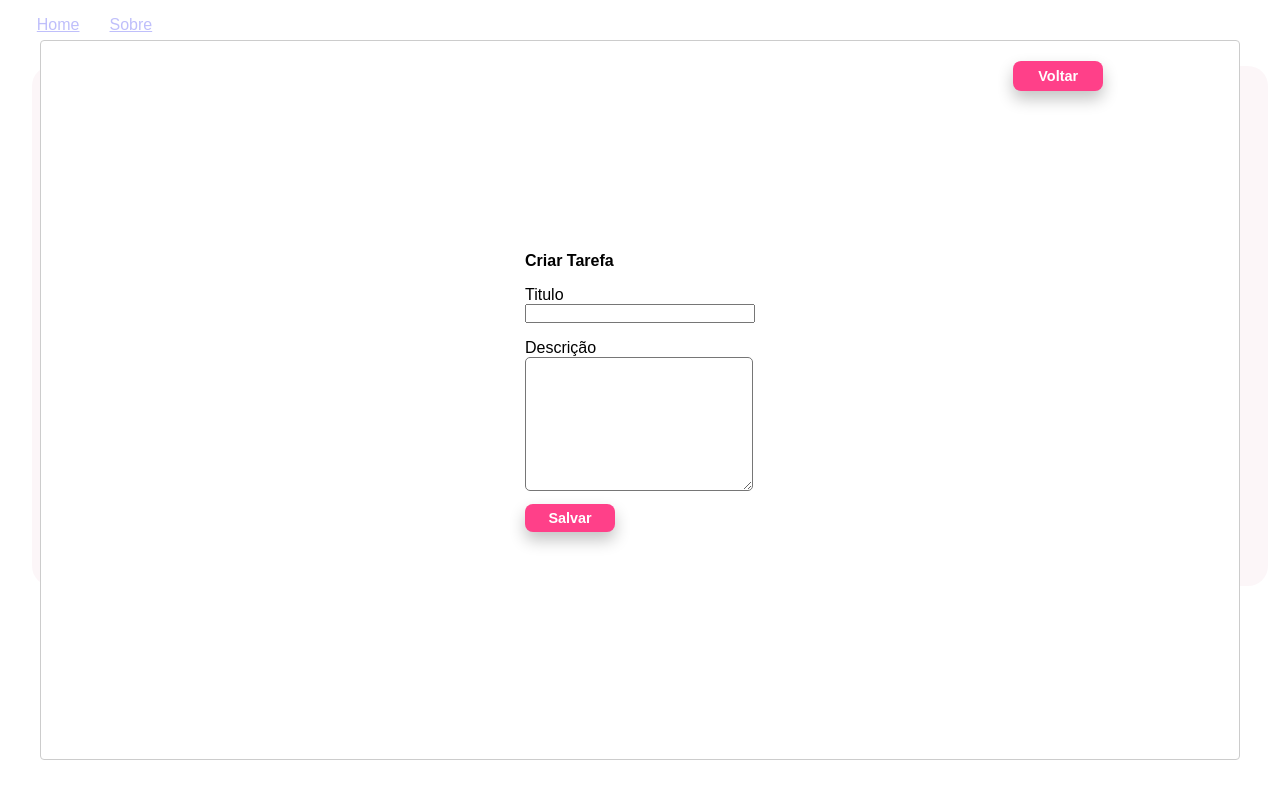
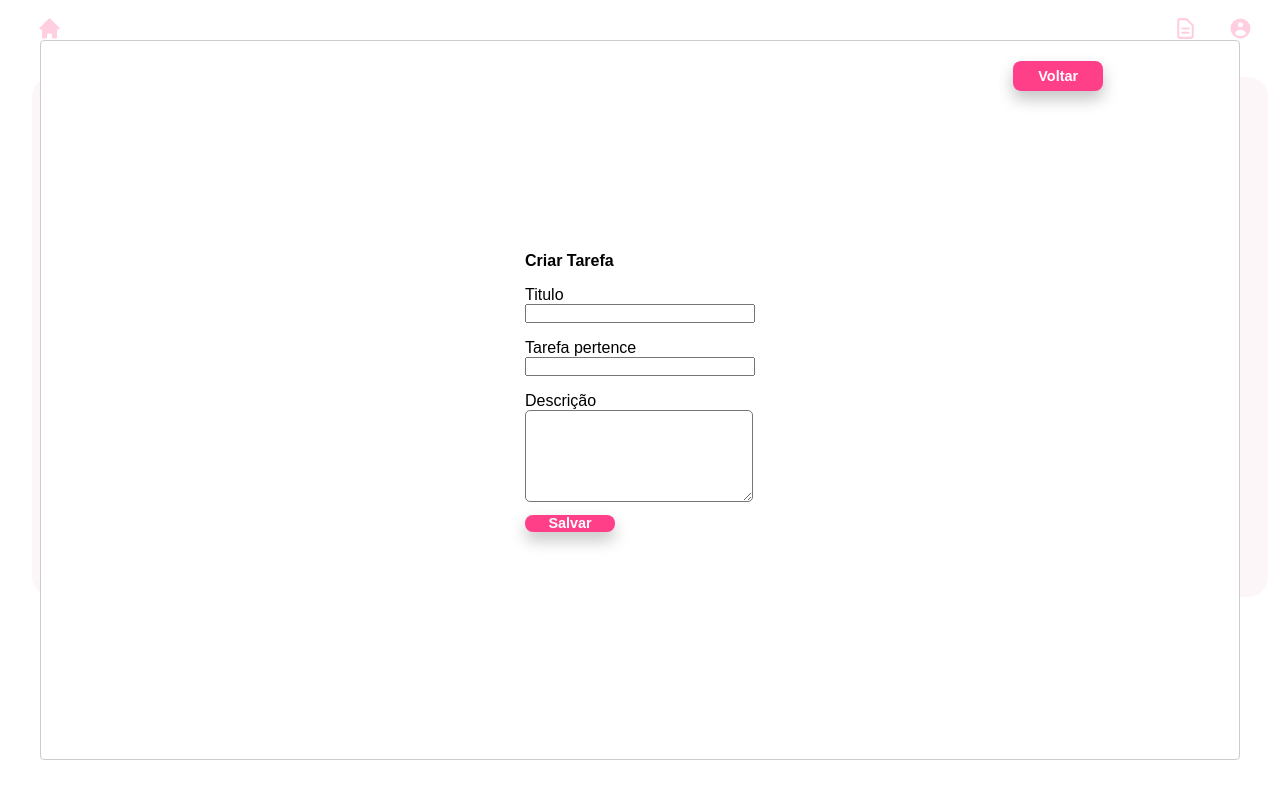
Before and after one commit to Cicera1987/todolist, a React (Create React App) app: page / in a window 1280 px wide. Both pictures are taken after a click on the button "Criar Task". Built offline with nearby package versions, Linux system fonts and the light colour scheme.

Commit message:
estilo modal

```diff
--- a/src/components/molecoles/modal/index.tsx
+++ b/src/components/molecoles/modal/index.tsx
@@ -40,7 +40,7 @@ const ModalCreateTask: React.FC = () => {
       id: idRandom(99),
       title: title,
       description: description,
-        tags: null,
+      tags: taskTags,
     };
     setTodoTask([...todoTask, newTask]);
   };
@@ -60,6 +60,7 @@ const ModalCreateTask: React.FC = () => {
           <Button onClick={OpenModal}>Criar Task</Button>
         </DivButtons>
       </ContainerButtons>
+      <div>
         <Modal isOpen={modalIsOpen} onRequestClose={handleCloseModal}>
           <ContainerModal>
             <h4>Criar Tarefa</h4>
@@ -68,6 +69,12 @@ const ModalCreateTask: React.FC = () => {
               type="text"
               value={title}
               onChange={(e) => setTitle(e.target.value)}
+            />
+            <ContainerTitle>Tarefa pertence </ContainerTitle>
+            <input
+              type='tags'
+              value=""
+              onChange={(e) => setTaskTags(taskTags)}
             />
             <ContainerTitle>Descrição</ContainerTitle>
             <TextArea
@@ -80,6 +87,7 @@ const ModalCreateTask: React.FC = () => {
             <Button onClick={handleCloseModal}>Voltar</Button>
           </DivButtons>
         </Modal>
+      </div>
       <ContainerListTask>
         {todoTask.map((task, key) => (
           <Todolist key={key} task={task} />
--- a/src/components/molecoles/navBar/index.tsx
+++ b/src/components/molecoles/navBar/index.tsx
@@ -1,16 +1,34 @@
 import { Link } from "react-router-dom";
-import { ContainerNav } from "./styles";
+import { ContainerNav, ContainerLInk } from "./styles";
+import {
+  HiHome,
+  HiUserCircle,
+  HiOutlineDocumentText,
+  HiOutlineUserAdd,
+} from "react-icons/hi";
 
 const NavBar = () => {
 
     return (
       <ContainerNav>
         <li>
-          <Link to="/">Home</Link>
+          <Link to="/">
+            <HiHome font-size={25} color="#ff4089" />
+          </Link>
         </li>
-        <li>
-          <Link to="about">Sobre</Link>
-        </li>
+        <ContainerLInk>
+          <li>
+            <Link to="about">
+              <HiOutlineDocumentText font-size={25} color="#ff4089" />
+            </Link>
+          </li>
+
+          <li>
+            <Link to="/login">
+              <HiUserCircle font-size={25} color="#ff4089" />
+            </Link>
+          </li>
+        </ContainerLInk>
       </ContainerNav>
     );
 }
--- a/src/components/molecoles/navBar/styles.ts
+++ b/src/components/molecoles/navBar/styles.ts
@@ -2,9 +2,16 @@ import styled from "styled-components";
 
 export const ContainerNav = styled.div`
     display: flex;
+    width: 95%;
+    justify-content: space-between;
     padding: 1em 0 2em 2.3em;
-    gap: 30px;
     border: none;
     list-style: none;
 
 `
+export const ContainerLInk = styled.div`
+    display: flex;
+    gap: 30px;
+    border: none;
+    list-style: none;
+`
--- a/src/components/pages/about/index.tsx
+++ b/src/components/pages/about/index.tsx
@@ -1,7 +1,13 @@
 import React from "react";
+import { ContainerHome } from "../../molecoles/modal/styles";
 
 function About() {
-  return <h1>Sobre</h1>;
+  return (
+    <ContainerHome>
+      <h3>Sobre</h3>
+    </ContainerHome>
+
+  );
 }
 
 export default About;
--- a/src/components/pages/todoList/index.tsx
+++ b/src/components/pages/todoList/index.tsx
@@ -1,9 +1,20 @@
+import { Link } from "react-router-dom";
 import { ITodoItem } from "../../../types";
 import {
   ContainerModalTasks,
   Title,
   Description,
+  ContainerIconTodo,
+  ContainerIconItem,
+  ContainerIconTitle,
+  ContainerTags,
 } from "./styles";
+
+import {
+  HiOutlinePencilAlt,
+  HiOutlineTrash,
+  HiArrowCircleRight,
+} from "react-icons/hi";
 
 interface taskProps{
   task: ITodoItem
@@ -12,12 +23,28 @@ interface taskProps{
 function Todolist({task}: taskProps) {
 
   return (
-      <ContainerModalTasks>
-        <div>
+    <ContainerModalTasks>
+      <div>
+        <ContainerIconTitle>
+          <HiArrowCircleRight fontSize={20} color="#5e5858" />
           <Title>{task.title}</Title>
-          <Description>{task.description}</Description>
-        </div>
-      </ContainerModalTasks>
+        </ContainerIconTitle>
+        <ContainerTags>
+
+        </ContainerTags>
+        <Description>{task.description}</Description>
+        <ContainerIconTodo>
+          <ContainerIconItem>
+            <a>
+              <HiOutlinePencilAlt fontSize={20} color="#5e5858" />
+            </a>
+            <a>
+              <HiOutlineTrash fontSize={20} color="#5e5858" />
+            </a>
+          </ContainerIconItem>
+        </ContainerIconTodo>
+      </div>
+    </ContainerModalTasks>
   );
 };
 
--- a/src/components/pages/todoList/styles.ts
+++ b/src/components/pages/todoList/styles.ts
@@ -2,9 +2,8 @@ import styled from "styled-components";
 
 export const ContainerHome = styled.div`
   display: flex;
-  width: 100%;
+  width:90%;
   height: 500px;
-  padding: 10px;
   margin: 0 0 0 2em;
   border-radius: 20px ;
   background-color: #f3dbe4;
@@ -54,17 +53,20 @@ export const ContainerTitle = styled.label`
 export const ContainerModalTasks = styled.div`
   flex-wrap: wrap;
   background-color:#FFF5EE;
-  width: 100%;
+  width: 170px;
   border: solid 0.5px  #FFE4E1;
   border-radius: 10px;
-  height: 150px;
-  margin: 0 0 0 0.5em;
+  height: 190px;
+  margin: 0 0 0 1em;
 
 `
 
-export const Title = styled.h4`
-  padding: 8px;
+export const Title = styled.h5`
+  padding: 5px;
   color: 	#696969;
+  align-items: center;
+
+
 `
 
 export const Description = styled.div`
@@ -75,6 +77,7 @@ export const Description = styled.div`
   margin: 0 0 0 6px;
   border: solid 0.5px  #D3D3D3;
   border-radius: 8px;
+  font-size: 13px;
 `
 
 export const ContainerListTask = styled.div`
@@ -83,3 +86,31 @@ export const ContainerListTask = styled.div`
   height: 400px;
 
 `
+
+export const ContainerIconTodo = styled.div`
+  display: flex;
+
+`
+export const ContainerIconItem = styled.div`
+  display: flex;
+  flex-direction:row;
+  margin: 0.3em;
+  gap: 7.2em;
+  position: relative;
+  cursor: pointer;
+`
+export const ContainerIconTitle = styled.div`
+  display: flex;
+  flex-direction:row;
+  margin: 0.3em;
+  position: relative;
+  align-items: center;
+
+`
+export const ContainerTags= styled.div`
+  display: flex;
+  flex-direction:row;
+  margin: 0.3em;
+  position: relative;
+
+`
```
Lines whose indentation alone changed are shown as unchanged.
